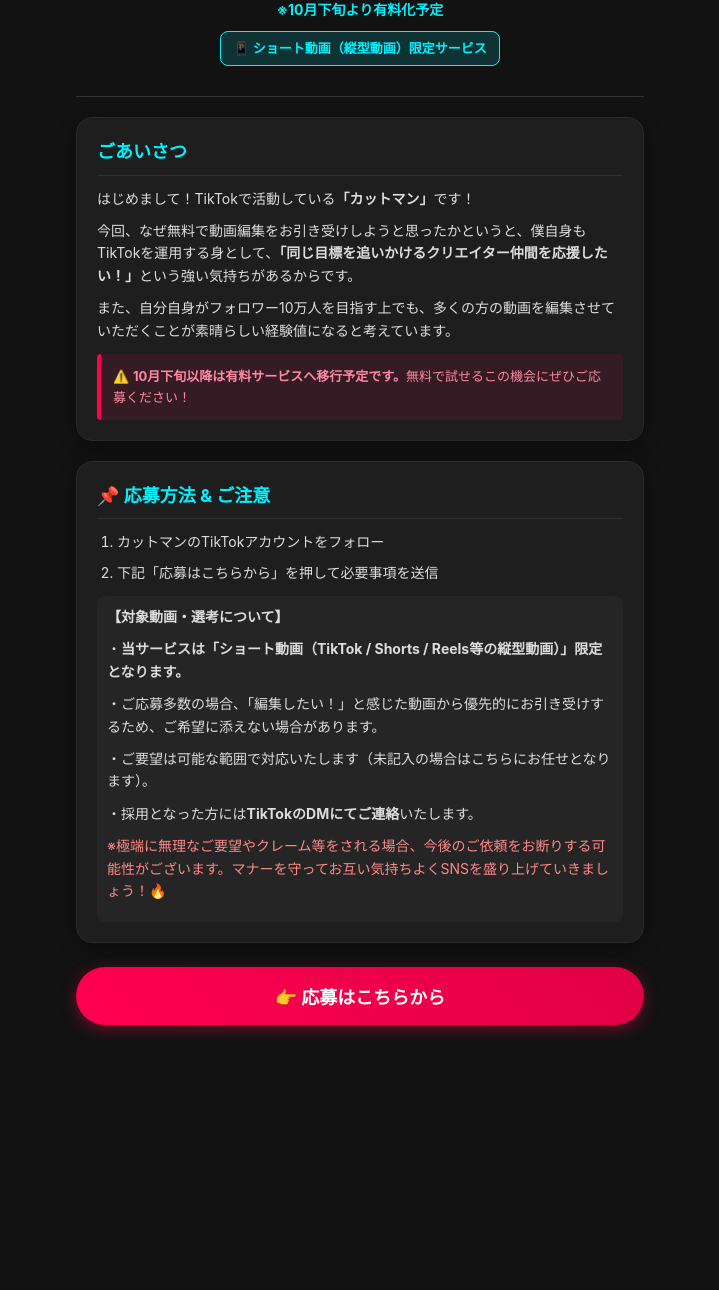
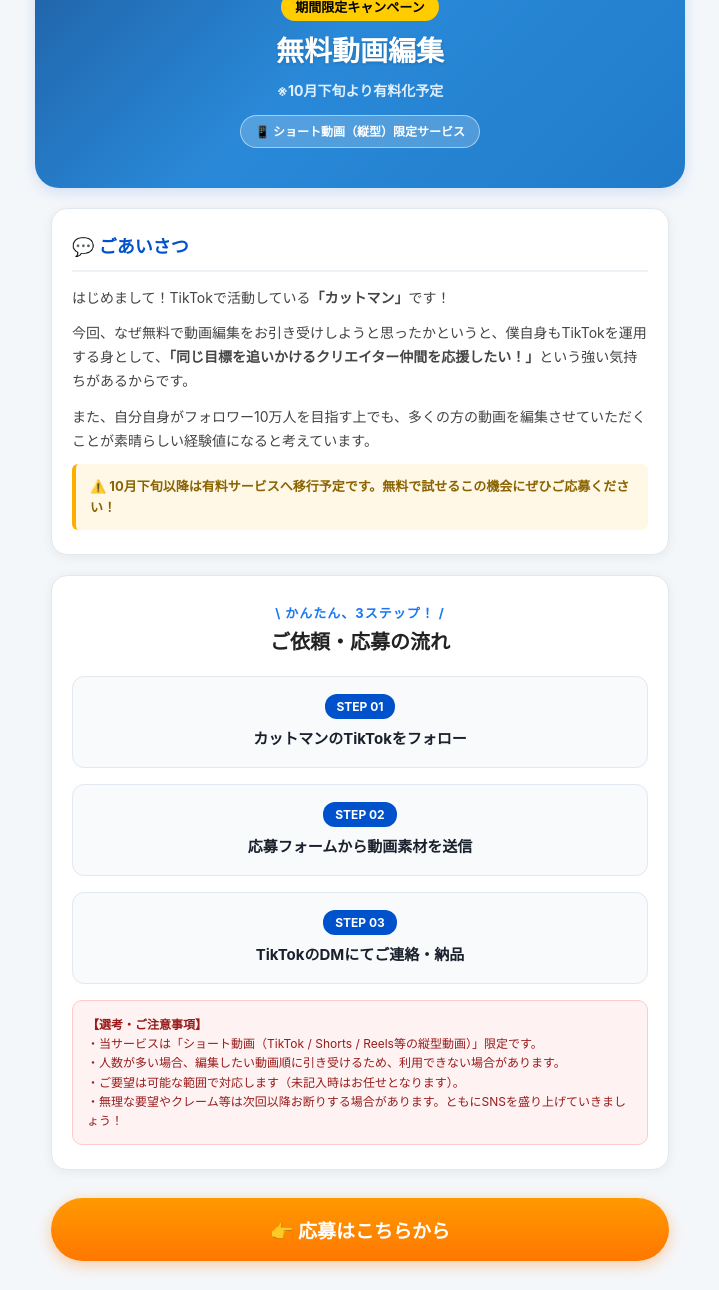
Before and after one commit to LH20000603-wq/cutman-edit, a plain HTML site: page index.html in a window 1280 px wide. Shown: the part 153-1443 px from the top of the page, without its empty margins (280-999 px from the left). Before the commit the page ends 1258 px from the top, so only its background shows below. Drawn offline with Linux system fonts and the light colour scheme.

Commit message:
Update index.html

```diff
--- a/index.html
+++ b/index.html
@@ -6,54 +6,207 @@
   <title>無料動画編集サービス | カットマン</title>
   <style>
     :root {
-      --primary: #ff0050;
-      --secondary: #00f2fe;
-      --dark: #121212;
-      --card-bg: #1e1e1e;
-      --text: #ffffff;
-      --text-sub: #b0b0b0;
+      --primary-blue: #1877f2;
+      --secondary-blue: #0052cc;
+      --accent-yellow: #ffcc00;
+      --bg-light: #f4f7fa;
+      --card-bg: #ffffff;
+      --text-main: #333333;
+      --text-sub: #666666;
     }
+
     * { box-sizing: border-box; margin: 0; padding: 0; font-family: -apple-system, BlinkMacSystemFont, "Segoe UI", Roboto, "Helvetica Neue", Arial, sans-serif; }
-    body { background-color: var(--dark); color: var(--text); line-height: 1.6; padding-bottom: 60px; }
+    body { background-color: var(--bg-light); color: var(--text-main); line-height: 1.6; padding-bottom: 60px; }
 
-    .container { max-width: 600px; margin: 0 auto; padding: 20px 16px; }
+    .container { max-width: 650px; margin: 0 auto; }
 
-    /* ヘッダー・ヒーロー */
-    .hero { text-align: center; padding: 30px 10px; border-bottom: 1px solid #333; }
-    .badge { background: linear-gradient(45deg, var(--primary), var(--secondary)); color: #fff; display: inline-block; padding: 4px 16px; border-radius: 20px; font-weight: bold; font-size: 14px; margin-bottom: 12px; }
-    .hero h1 { font-size: 32px; font-weight: 900; margin-bottom: 8px; color: #fff; text-shadow: 0 2px 10px rgba(255,0,80,0.3); }
-    .hero p { color: var(--secondary); font-weight: bold; font-size: 14px; }
-    .hero .limit-tag { background: rgba(0, 242, 254, 0.15); border: 1px solid var(--secondary); color: var(--secondary); font-size: 13px; font-weight: bold; padding: 6px 12px; border-radius: 8px; display: inline-block; margin-top: 10px; }
+    /* ヒーローヘッダー (クラウドワークス風の青背景) */
+    .hero {
+      background: linear-gradient(135deg, #1e5799 0%, #2989d8 50%, #207cca 100%);
+      color: #fff;
+      text-align: center;
+      padding: 36px 20px 40px;
+      border-radius: 0 0 24px 24px;
+      box-shadow: 0 4px 15px rgba(0,82,204,0.15);
+      position: relative;
+    }
+
+    .hero-profile {
+      width: 90px;
+      height: 90px;
+      border-radius: 50%;
+      border: 4px solid #fff;
+      margin: 0 auto 12px;
+      object-fit: cover;
+      box-shadow: 0 4px 10px rgba(0,0,0,0.15);
+      background-color: #fff;
+    }
+
+    .badge-wrap { margin-bottom: 8px; }
+    .badge {
+      background: var(--accent-yellow);
+      color: #000;
+      font-weight: bold;
+      font-size: 13px;
+      padding: 4px 14px;
+      border-radius: 20px;
+      display: inline-block;
+    }
+
+    .hero h1 {
+      font-size: 28px;
+      font-weight: 900;
+      margin-bottom: 6px;
+      text-shadow: 0 1px 3px rgba(0,0,0,0.2);
+    }
+    .hero p.sub-title { font-size: 14px; color: #e0f0ff; font-weight: bold; }
+
+    .limit-tag {
+      background: rgba(255, 255, 255, 0.2);
+      border: 1px solid rgba(255, 255, 255, 0.5);
+      color: #fff;
+      font-size: 12px;
+      font-weight: bold;
+      padding: 6px 14px;
+      border-radius: 20px;
+      display: inline-block;
+      margin-top: 12px;
+    }
+
+    .main-content { padding: 0 16px; }
 
     /* セクションカード */
-    .card { background: var(--card-bg); border-radius: 16px; padding: 20px; margin-top: 20px; box-shadow: 0 4px 20px rgba(0,0,0,0.3); border: 1px solid #2a2a2a; }
-    .card h2 { font-size: 18px; color: var(--secondary); margin-bottom: 12px; border-bottom: 1px solid #333; padding-bottom: 8px; }
-    .card p { font-size: 14px; color: #ddd; margin-bottom: 10px; }
+    .card {
+      background: var(--card-bg);
+      border-radius: 16px;
+      padding: 24px 20px;
+      margin-top: 20px;
+      box-shadow: 0 2px 12px rgba(0,0,0,0.06);
+      border: 1px solid #e1e8ed;
+    }
 
-    .notice-box { background: rgba(255, 0, 80, 0.1); border-left: 4px solid var(--primary); padding: 12px; border-radius: 4px; margin-top: 12px; font-size: 13px; color: #ff88a5; }
+    .card h2 {
+      font-size: 18px;
+      color: var(--secondary-blue);
+      margin-bottom: 14px;
+      border-bottom: 2px solid #edf2f7;
+      padding-bottom: 8px;
+      display: flex;
+      align-items: center;
+      gap: 6px;
+    }
 
-    /* 応募方法手順リスト */
-    ol.steps { padding-left: 20px; font-size: 14px; color: #ddd; }
-    ol.steps li { margin-bottom: 8px; }
+    .card p { font-size: 14px; color: #444; margin-bottom: 12px; line-height: 1.7; }
 
-    .warning { font-size: 12px; color: #aaa; background: #252525; padding: 10px; border-radius: 8px; margin-top: 12px; }
+    .notice-box {
+      background: #fff8e6;
+      border-left: 4px solid #ffae00;
+      padding: 12px 14px;
+      border-radius: 6px;
+      margin-top: 12px;
+      font-size: 13px;
+      color: #8a6300;
+      font-weight: bold;
+    }
 
-    /* CTAボタン */
-    .btn-apply { display: block; width: 100%; background: linear-gradient(45deg, var(--primary), #e00045); color: #fff; text-align: center; font-size: 18px; font-weight: bold; padding: 16px; border-radius: 30px; text-decoration: none; margin-top: 24px; box-shadow: 0 4px 15px rgba(255,0,80,0.4); transition: transform 0.2s; cursor: pointer; border: none; }
-    .btn-apply:hover { transform: scale(1.02); }
+    /* かんたん3ステップイラスト表示 (クラウドワークス風) */
+    .steps-header { text-align: center; margin-bottom: 18px; }
+    .steps-header span { font-size: 13px; font-weight: bold; color: var(--primary-blue); letter-spacing: 1px; }
+    .steps-header h3 { font-size: 20px; font-weight: bold; color: #222; }
+
+    .steps-container {
+      display: flex;
+      flex-direction: column;
+      gap: 16px;
+    }
+
+    .step-item {
+      background: #f8fafc;
+      border: 1px solid #e2e8f0;
+      border-radius: 12px;
+      padding: 16px;
+      text-align: center;
+      position: relative;
+    }
+
+    .step-badge {
+      background: var(--secondary-blue);
+      color: #fff;
+      font-size: 12px;
+      font-weight: bold;
+      padding: 3px 12px;
+      border-radius: 12px;
+      display: inline-block;
+      margin-bottom: 8px;
+    }
+
+    .step-title { font-weight: bold; font-size: 15px; color: #1a202c; }
+
+    /* 注意事項ボックス */
+    .warning-box {
+      background: #fef2f2;
+      border: 1px solid #fecaca;
+      border-radius: 10px;
+      padding: 14px;
+      margin-top: 16px;
+      font-size: 12px;
+      color: #991b1b;
+      line-height: 1.6;
+    }
+
+    /* 応募ボタン */
+    .btn-apply {
+      display: block;
+      width: 100%;
+      background: linear-gradient(180deg, #ff9900 0%, #ff7700 100%);
+      color: #fff;
+      text-align: center;
+      font-size: 19px;
+      font-weight: bold;
+      padding: 18px;
+      border-radius: 35px;
+      text-decoration: none;
+      margin: 28px 0;
+      box-shadow: 0 4px 15px rgba(255, 119, 0, 0.35);
+      border: none;
+      cursor: pointer;
+      transition: transform 0.2s;
+    }
+    .btn-apply:hover { transform: translateY(-2px); }
 
     /* 応募フォーム画面 */
-    #formSection { display: none; }
-    .form-group { margin-bottom: 16px; }
-    .form-group label { display: block; font-size: 13px; font-weight: bold; margin-bottom: 6px; color: #eee; }
-    .form-group label .req { color: var(--primary); margin-left: 4px; }
-    .form-group label .opt { color: #888; margin-left: 4px; font-size: 11px; }
-    .form-group input, .form-group textarea { width: 100%; padding: 12px; background: #2a2a2a; border: 1px solid #444; border-radius: 8px; color: #fff; font-size: 14px; outline: none; }
-    .form-group input:focus, .form-group textarea:focus { border-color: var(--secondary); }
-    .form-group textarea { resize: vertical; height: 100px; }
+    #formSection { display: none; padding: 20px 16px; }
+    .form-group { margin-bottom: 18px; }
+    .form-group label { display: block; font-size: 13px; font-weight: bold; margin-bottom: 6px; color: #333; }
+    .form-group label .req { color: #e53e3e; margin-left: 4px; font-size: 11px; background: #fff5f5; padding: 2px 6px; border-radius: 4px; border: 1px solid #feb2b2; }
+    .form-group label .opt { color: #718096; margin-left: 4px; font-size: 11px; }
 
-    .submit-btn { width: 100%; background: var(--secondary); color: #000; font-size: 16px; font-weight: bold; padding: 14px; border: none; border-radius: 30px; cursor: pointer; margin-top: 10px; }
-    .back-btn { display: inline-block; color: var(--text-sub); font-size: 13px; text-decoration: none; margin-bottom: 16px; cursor: pointer; }
+    .form-group input, .form-group textarea {
+      width: 100%;
+      padding: 12px;
+      background: #fff;
+      border: 1px solid #cbd5e0;
+      border-radius: 8px;
+      color: #2d3748;
+      font-size: 14px;
+      outline: none;
+    }
+    .form-group input:focus, .form-group textarea:focus { border-color: var(--primary-blue); box-shadow: 0 0 0 3px rgba(24,119,242,0.15); }
+    .form-group textarea { resize: vertical; height: 110px; }
+
+    .submit-btn {
+      width: 100%;
+      background: var(--primary-blue);
+      color: #fff;
+      font-size: 17px;
+      font-weight: bold;
+      padding: 16px;
+      border: none;
+      border-radius: 35px;
+      cursor: pointer;
+      box-shadow: 0 4px 12px rgba(24,119,242,0.3);
+    }
+    .back-btn { display: inline-block; color: var(--text-sub); font-size: 13px; text-decoration: none; margin-bottom: 16px; cursor: pointer; font-weight: bold; }
   </style>
 </head>
 <body>
@@ -62,69 +215,90 @@
 
     <!-- 1. トップページ（案内画面） -->
     <div id="mainSection">
+
+      <!-- ヘッダーエリア -->
       <div class="hero">
-        <span class="badge">期間限定</span>
+        <!-- アップロードしたアイコン画像 -->
+        <img src="IMG_1319.jpeg" alt="カットマン" class="hero-profile" onerror="this.style.display='none'">
+
+        <div class="badge-wrap"><span class="badge">期間限定キャンペーン</span></div>
         <h1>無料動画編集</h1>
-        <p>※10月下旬より有料化予定</p>
-        <div class="limit-tag">📱 ショート動画（縦型動画）限定サービス</div>
+        <p class="sub-title">※10月下旬より有料化予定</p>
+        <div class="limit-tag">📱 ショート動画（縦型）限定サービス</div>
       </div>
 
-      <!-- プロフィール・想い -->
+      <div class="main-content">
+
+        <!-- ごあいさつカード -->
         <div class="card">
-        <h2>ごあいさつ</h2>
+          <h2>💬 ごあいさつ</h2>
           <p>はじめまして！TikTokで活動している<strong>「カットマン」</strong>です！</p>
           <p>今回、なぜ無料で動画編集をお引き受けしようと思ったかというと、僕自身もTikTokを運用する身として、<strong>「同じ目標を追いかけるクリエイター仲間を応援したい！」</strong>という強い気持ちがあるからです。</p>
           <p>また、自分自身がフォロワー10万人を目指す上でも、多くの方の動画を編集させていただくことが素晴らしい経験値になると考えています。</p>
 
           <div class="notice-box">
-          ⚠️ <strong>10月下旬以降は有料サービスへ移行予定です。</strong>無料で試せるこの機会にぜひご応募ください！
+            ⚠️ 10月下旬以降は有料サービスへ移行予定です。無料で試せるこの機会にぜひご応募ください！
           </div>
         </div>
 
-      <!-- 応募方法・注意点 -->
+        <!-- かんたんステップカード -->
         <div class="card">
-        <h2>📌 応募方法 & ご注意</h2>
-        <ol class="steps">
-          <li>カットマンのTikTokアカウントをフォロー</li>
-          <li>下記「応募はこちらから」を押して必要事項を送信</li>
-        </ol>
+          <div class="steps-header">
+            <span>\ かんたん、3ステップ！ /</span>
+            <h3>ご依頼・応募の流れ</h3>
+          </div>
 
-        <div class="warning">
-          <p><strong>【対象動画・選考について】</strong></p>
-          <p>・<strong>当サービスは「ショート動画（TikTok / Shorts / Reels等の縦型動画）」限定となります。</strong></p>
-          <p>・ご応募多数の場合、「編集したい！」と感じた動画から優先的にお引き受けするため、ご希望に添えない場合があります。</p>
-          <p>・ご要望は可能な範囲で対応いたします（未記入の場合はこちらにお任せとなります）。</p>
-          <p>・採用となった方には<strong>TikTokのDMにてご連絡</strong>いたします。</p>
-          <p style="margin-top: 8px; color: #ff8888;">※極端に無理なご要望やクレーム等をされる場合、今後のご依頼をお断りする可能性がございます。マナーを守ってお互い気持ちよくSNSを盛り上げていきましょう！🔥</p>
+          <div class="steps-container">
+            <div class="step-item">
+              <span class="step-badge">STEP 01</span>
+              <div class="step-title">カットマンのTikTokをフォロー</div>
+            </div>
+            <div class="step-item">
+              <span class="step-badge">STEP 02</span>
+              <div class="step-title">応募フォームから動画素材を送信</div>
+            </div>
+            <div class="step-item">
+              <span class="step-badge">STEP 03</span>
+              <div class="step-title">TikTokのDMにてご連絡・納品</div>
             </div>
           </div>
 
-      <!-- フォームへ飛ぶボタン -->
+          <div class="warning-box">
+            <strong>【選考・ご注意事項】</strong><br>
+            ・当サービスは「ショート動画（TikTok / Shorts / Reels等の縦型動画）」限定です。<br>
+            ・人数が多い場合、編集したい動画順に引き受けるため、利用できない場合があります。<br>
+            ・ご要望は可能な範囲で対応します（未記入時はお任せとなります）。<br>
+            ・無理な要望やクレーム等は次回以降お断りする場合があります。ともにSNSを盛り上げていきましょう！
+          </div>
+        </div>
+
+        <!-- 応募ボタン -->
         <button class="btn-apply" onclick="showForm()">👉 応募はこちらから</button>
+
+      </div>
     </div>
 
     <!-- 2. 応募フォーム画面 -->
     <div id="formSection">
-      <span class="back-btn" onclick="showMain()">← トップに戻る</span>
+      <span class="back-btn" onclick="showMain()">← トップページに戻る</span>
 
       <div class="card">
         <h2>📝 応募フォーム</h2>
 
-        <!-- あなた専用のFormspree URLを設定済み -->
         <form action="https://formspree.io/f/xrpgdwlw" method="POST" enctype="multipart/form-data">
 
           <div class="form-group">
-            <label>1. あなたのTikTokアカウントURL <span class="req">[必須]</span></label>
+            <label>1. あなたのTikTokアカウントURL <span class="req">必須</span></label>
             <input type="url" name="account_url" placeholder="https://www.tiktok.com/@your_id" required>
           </div>
 
           <div class="form-group">
-            <label>2. フォロー画面のスクリーンショット <span class="req">[必須]</span></label>
+            <label>2. フォロー画面のスクリーンショット <span class="req">必須</span></label>
             <input type="file" name="screenshot" accept="image/*" required>
           </div>
 
           <div class="form-group">
-            <label>3. 編集してほしい動画素材（※ショート動画のみ） <span class="req">[必須]</span></label>
+            <label>3. 編集してほしい動画素材（※ショート動画限定） <span class="req">必須</span></label>
             <input type="file" name="video_file" accept="video/*" required>
           </div>
 
@@ -133,7 +307,7 @@
             <textarea name="request_detail" maxlength="500" placeholder="テロップの雰囲気やカット割りなど、ご希望があればご記入ください。未記入の場合はこちらにお任せとなります。"></textarea>
           </div>
 
-          <button type="submit" class="submit-btn">送信する</button>
+          <button type="submit" class="submit-btn">上記の内容で送信する</button>
         </form>
       </div>
     </div>
@@ -141,7 +315,6 @@
   </div>
 
   <script>
-    // ページ切り替え処理
     function showForm() {
       document.getElementById('mainSection').style.display = 'none';
       document.getElementById('formSection').style.display = 'block';
```
Lines whose indentation alone changed are shown as unchanged.
